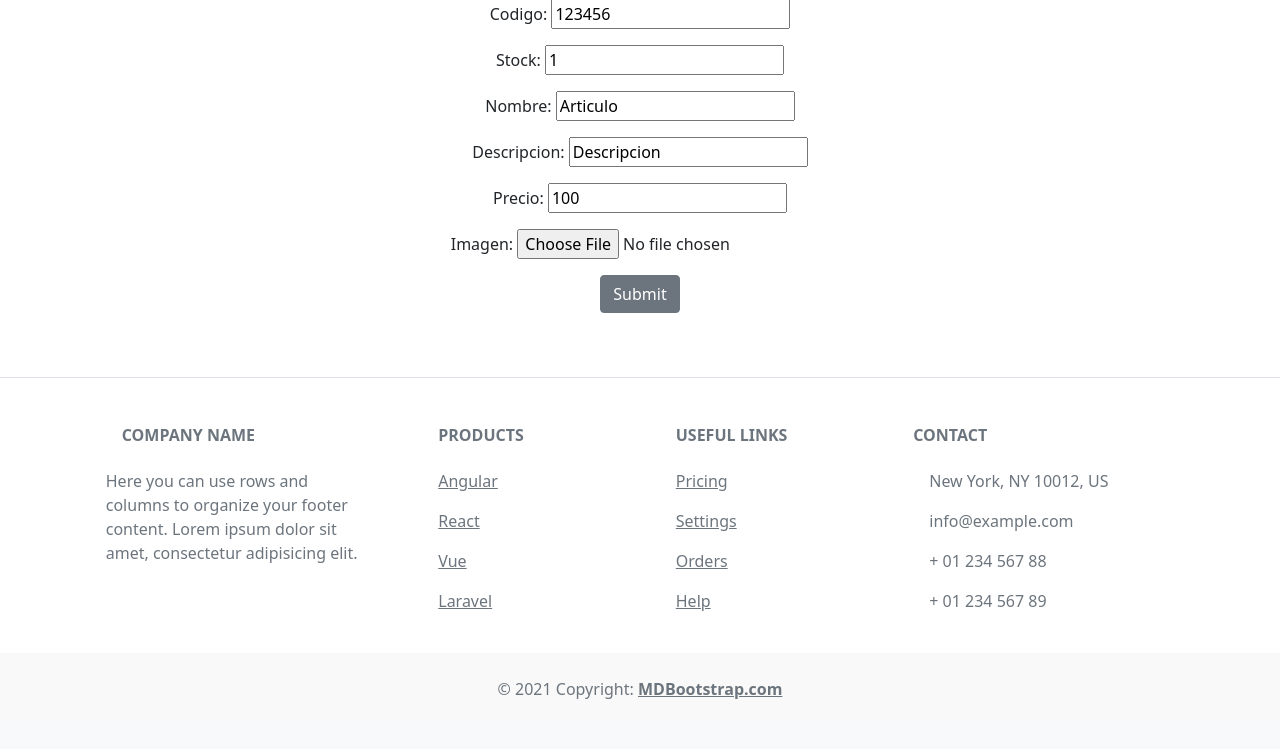
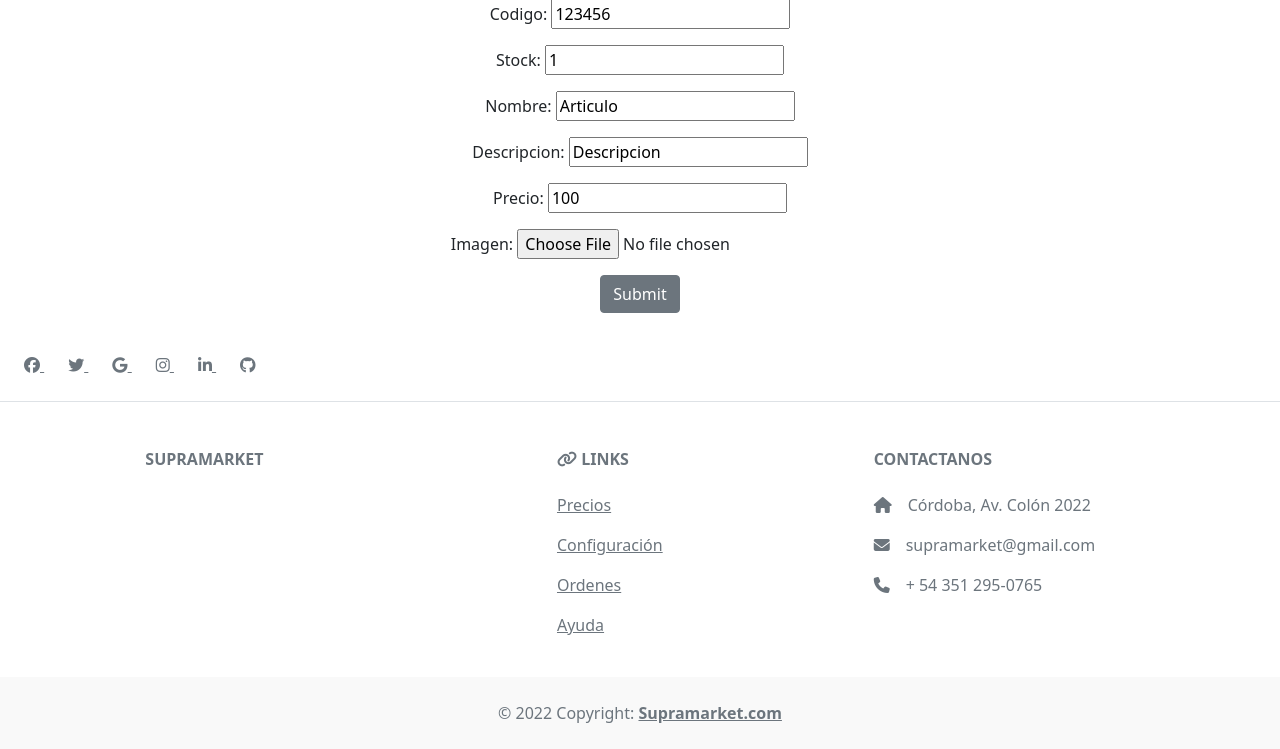
Before and after one commit to Franco-Ball/ProyectoIntegradorSupermarket, a Django app: page /changeDB/ in a window 1280 px wide. Shown: the part 368-1117 px from the top of the page. Before the commit the page ends 1067 px from the top, so only its background shows below. Run offline with Django 4.2, Linux system fonts and the light colour scheme; some libraries are stand-ins or nearby versions.

Commit message:
Footer update

```diff
--- a/conf/templates/footer.html
+++ b/conf/templates/footer.html
@@ -1,4 +1,7 @@
 <!-- Footer -->
+<script src="https://kit.fontawesome.com/da91315924.js" crossorigin="anonymous"></script>
+<link rel="stylesheet" type="text/css" href="fonts/font-awesome-4.7.0/css/font-awesome.min.css">
+
 <footer class="text-center text-lg-start bg-white text-muted">
     <!-- Section: Social media -->
     <section class="d-flex justify-content-center justify-content-lg-between p-4 border-bottom">
@@ -7,7 +10,7 @@
       <!-- Right -->
       <div>
         <a href="" class="me-4 link-secondary">
-          <i class="fab fa-facebook-f"></i>
+          <i class="fa-brands fa-facebook"></i>
         </a>
         <a href="" class="me-4 link-secondary">
           <i class="fab fa-twitter"></i>
@@ -38,32 +41,9 @@
           <div class="col-md-3 col-lg-4 col-xl-3 mx-auto mb-4">
             <!-- Content -->
             <h6 class="text-uppercase fw-bold mb-4">
-              <i class="fas fa-gem me-3 text-secondary"></i>Company name
+              Supramarket
             </h6>
             <p>
-              Here you can use rows and columns to organize your footer content. Lorem ipsum
-              dolor sit amet, consectetur adipisicing elit.
-            </p>
-          </div>
-          <!-- Grid column -->
-
-          <!-- Grid column -->
-          <div class="col-md-2 col-lg-2 col-xl-2 mx-auto mb-4">
-            <!-- Links -->
-            <h6 class="text-uppercase fw-bold mb-4">
-              Products
-            </h6>
-            <p>
-              <a href="#!" class="text-reset">Angular</a>
-            </p>
-            <p>
-              <a href="#!" class="text-reset">React</a>
-            </p>
-            <p>
-              <a href="#!" class="text-reset">Vue</a>
-            </p>
-            <p>
-              <a href="#!" class="text-reset">Laravel</a>
             </p>
           </div>
           <!-- Grid column -->
@@ -72,19 +52,19 @@
           <div class="col-md-3 col-lg-2 col-xl-2 mx-auto mb-4">
             <!-- Links -->
             <h6 class="text-uppercase fw-bold mb-4">
-              Useful links
+              <i class="fa-solid fa-link"></i> Links
             </h6>
             <p>
-              <a href="#!" class="text-reset">Pricing</a>
+              <a href="#!" class="text-reset">Precios</a>
             </p>
             <p>
-              <a href="#!" class="text-reset">Settings</a>
+              <a href="#!" class="text-reset">Configuración</a>
             </p>
             <p>
-              <a href="#!" class="text-reset">Orders</a>
+              <a href="#!" class="text-reset">Ordenes</a>
             </p>
             <p>
-              <a href="#!" class="text-reset">Help</a>
+              <a href="#!" class="text-reset">Ayuda</a>
             </p>
           </div>
           <!-- Grid column -->
@@ -92,14 +72,10 @@
           <!-- Grid column -->
           <div class="col-md-4 col-lg-3 col-xl-3 mx-auto mb-md-0 mb-4">
             <!-- Links -->
-            <h6 class="text-uppercase fw-bold mb-4">Contact</h6>
-            <p><i class="fas fa-home me-3 text-secondary"></i> New York, NY 10012, US</p>
-            <p>
-              <i class="fas fa-envelope me-3 text-secondary"></i>
-              info@example.com
-            </p>
-            <p><i class="fas fa-phone me-3 text-secondary"></i> + 01 234 567 88</p>
-            <p><i class="fas fa-print me-3 text-secondary"></i> + 01 234 567 89</p>
+            <h6 class="text-uppercase fw-bold mb-4">Contactanos</h6>
+            <p><i class="fas fa-home me-3 text-secondary"></i>Córdoba, Av. Colón 2022</p>
+            <p><i class="fas fa-envelope me-3 text-secondary"></i>supramarket@gmail.com</p>
+            <p><i class="fas fa-phone me-3 text-secondary"></i>+ 54 351 295-0765</p>
           </div>
           <!-- Grid column -->
         </div>
@@ -110,8 +86,8 @@
 
     <!-- Copyright -->
     <div class="text-center p-4" style="background-color: rgba(0, 0, 0, 0.025);">
-      © 2021 Copyright:
-      <a class="text-reset fw-bold" href="https://mdbootstrap.com/">MDBootstrap.com</a>
+      © 2022 Copyright:
+      <a class="text-reset fw-bold" href="">Supramarket.com</a>
     </div>
     <!-- Copyright -->
   </footer>
```
